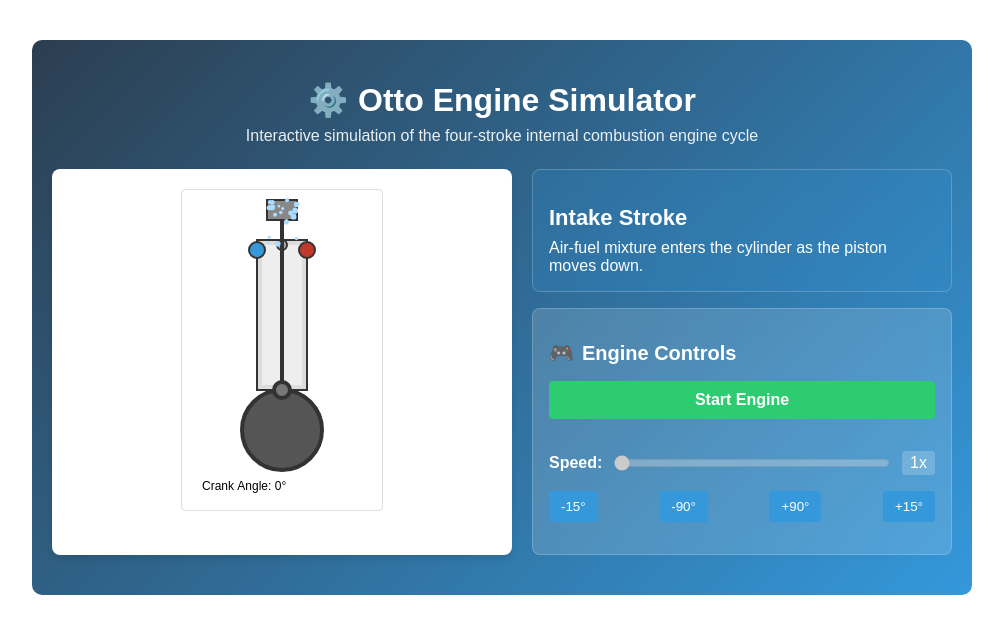
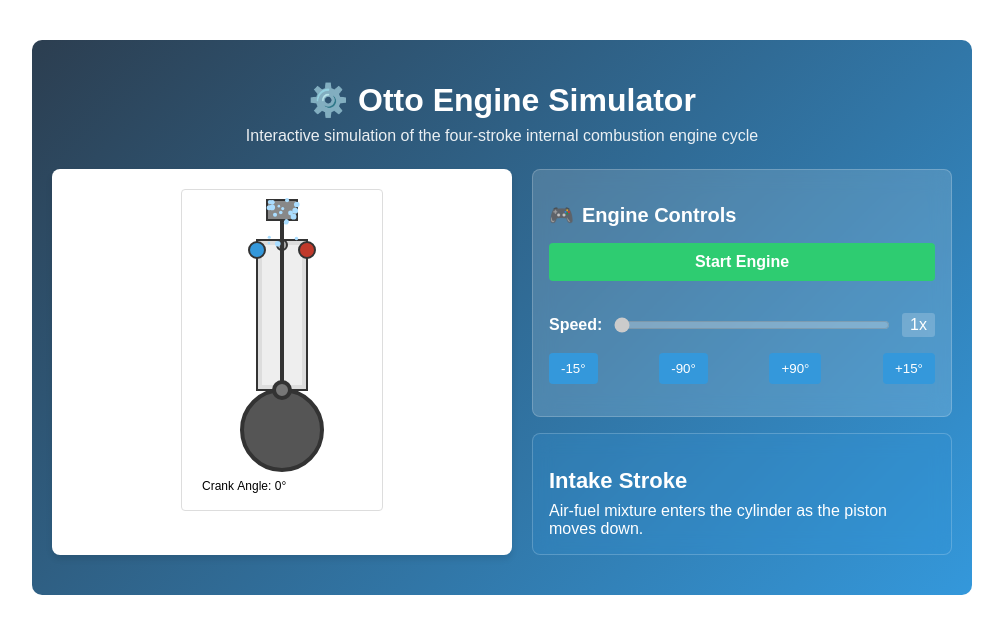
Before and after one commit to SidMirchandani/otto-engine-simulator, a Next.js app: page / in a window 1280 px wide. Shown: the top 634 px of the page, without its empty margins (138-1141 px from the left). Built offline with nearby package versions, Linux system fonts and the light colour scheme.

Commit message:
Update OttoEngineSimulator.jsx

```diff
--- a/components/OttoEngineSimulator.jsx
+++ b/components/OttoEngineSimulator.jsx
@@ -360,11 +360,6 @@ const OttoEngineSimulator = () => {
 
         {/* Right column - Controls and info */}
         <div style={rightColumnStyle}>
-          {/* Current cycle info */}
-          <div style={cycleInfoStyle}>
-            <h2 style={cycleHeadingStyle}>{cycleNames[cycle]}</h2>
-            <p style={cycleParagraphStyle}>{cycleDescriptions[cycle]}</p>
-          </div>
 
           {/* Controls */}
           <div style={controlsContainerStyle}>
@@ -425,6 +420,13 @@ const OttoEngineSimulator = () => {
               </button>
             </div>
           </div>
+
+          {/* Current cycle info */}
+          <div style={cycleInfoStyle}>
+            <h2 style={cycleHeadingStyle}>{cycleNames[cycle]}</h2>
+            <p style={cycleParagraphStyle}>{cycleDescriptions[cycle]}</p>
+          </div>
+
         </div>
       </div>
     </div>
```
